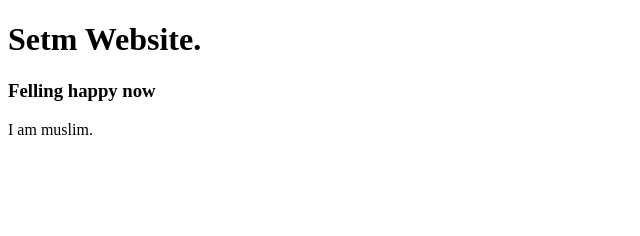
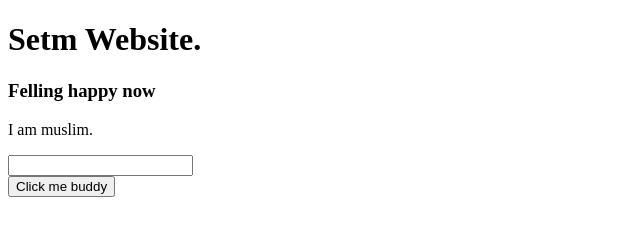
Before and after one commit to SShohag/setm, a plain HTML site: page index.html in a window 1280 px wide. Shown: the whole page, without its empty margins (0-640 px from the left). Drawn offline with Linux system fonts and the light colour scheme.

Commit message:
add button

```diff
--- a/index.html
+++ b/index.html
@@ -9,5 +9,8 @@
     <h1> Setm Website.</h1>
     <h3>Felling happy now</h3>
     <p> I am muslim.</p>
+    <input type="text">
+    <br>
+    <button>Click me buddy</button>
 </body>
 </html>
```
